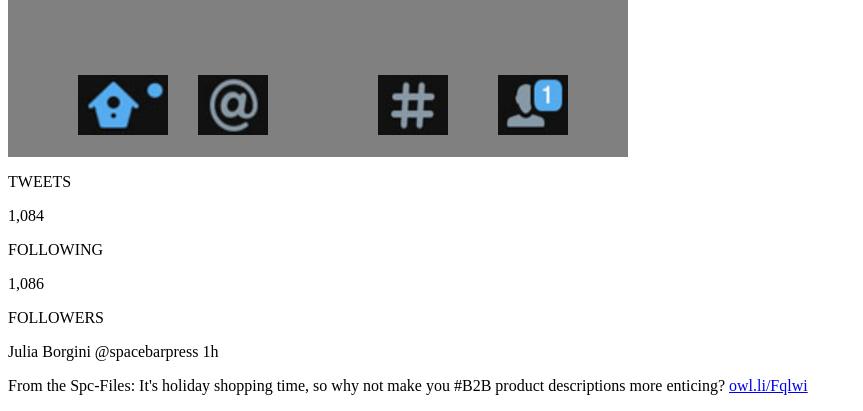
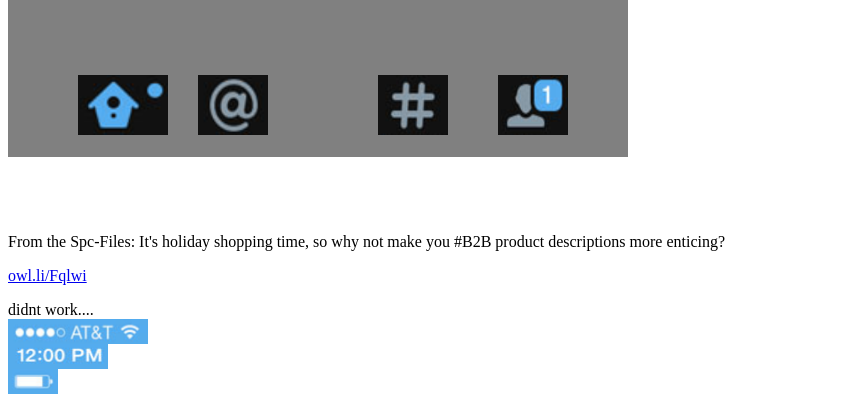
Before and after one commit to panduhjohn/gridder2.0, a plain HTML site: page index.html in a window 1280 px wide. Shown: the part 591-1002 px from the top of the page, without its empty margins (0-863 px from the left). Drawn offline with Linux system fonts and the light colour scheme.

Commit message:
working on moving/text decoration

```diff
--- a/index.html
+++ b/index.html
@@ -9,7 +9,6 @@
 
 <body>
     <div class="container">
-
         <div id="signal"><img src="assets/signal.png"></div>
         <div id="time"><img src="assets/time.png"></div>
         <div id="battery"><img src="assets/battery.png"></div>
@@ -32,35 +31,17 @@
         <div id="stalker"></p>1,086</p></div>
         <div id="stalkers"></p>STALKERS</p></div>
         <div id="news"><img src="assets/news.png"></div>
+        <div id="name"><p>Julia Borgini</p></div>
+        <div id="hour"><p>1h</p></div>
+        <div id="space"><p>@spacebarpress</p></div>
     </div>
 
 
-    <!-- <div class="follow"> -->
+        <div id="name"><p></p></div>
+        <div id="words"><p>From the Spc-Files: It's holiday shopping time, so why not make you #B2B product descriptions more
+        enticing?</p></div>
 
-
-        <div><p>TWEETS</p></div>
-
-
-
-
-
-
-
-
-        <div id="following">
-            <p><span>1,084</span></p>
-            <p>FOLLOWING</p>
-        </div>
-        <div id="followers">
-            <p><span>1,086</span></p>
-            <p>FOLLOWERS</p>
-        </div>
-
-        <div class="post1">
-            <p><span>Julia Borgini</span> <span>@spacebarpress</span>
-                <span>1h<span></p>
-            <p>From the Spc-Files: It's holiday shopping time, so why not make you #B2B product descriptions more
-                enticing? <a href="#">owl.li/Fqlwi</a></p>
+            <p> <a href="#">owl.li/Fqlwi</a></p>
         </div>
     </div>
 
@@ -73,3 +54,9 @@
 
 
 </html>
+didnt work....
+        <div class="header">
+            <div id="signal"><img src="assets/signal.png"></div>
+            <div id="time"><img src="assets/time.png"></div>
+            <div id="battery"><img src="assets/battery.png"></div>
+        </div>
--- a/style.css
+++ b/style.css
@@ -9,6 +9,10 @@
   grid-template-rows: repeat(40, 2.5%);
   width: 600px;
 }
+/* .header {
+    display: grid;
+} */
+
 #signal {
   display: grid;
   grid-column: 1;
@@ -20,7 +24,7 @@
 }
 #time {
    display: grid;
-   grid-column: 5 / 6;
+   grid-column: 5;
    grid-row: 1;
 }
 #time img {
@@ -201,13 +205,38 @@
     font-family: sans-serif;
     color: blue;
 }
+#name {
+    display: grid;
+    grid-column: 3;
+    grid-row: 23 / 24;
+    font-size: 30px;
+    font-family: sans-serif;
+}
+/* #name p {
+    width: 100px; */
 
 #news {
     display: grid;
     grid-column: 9;
-    grid-row: 26
+    grid-row: 26;
 }
 #news img {
     height: 30px;
     width: 30px;
 }
+
+#hour {
+    display: grid;
+    grid-column: 10;
+    grid-row: 25;
+    font-size: 20px;
+    font-family: sans-serif;
+}
+
+#space {
+    display: grid;
+    grid-column: 6;
+    grid-row: 25;
+    font-size: 20px;
+    font-family: sans-serif;
+}
```
